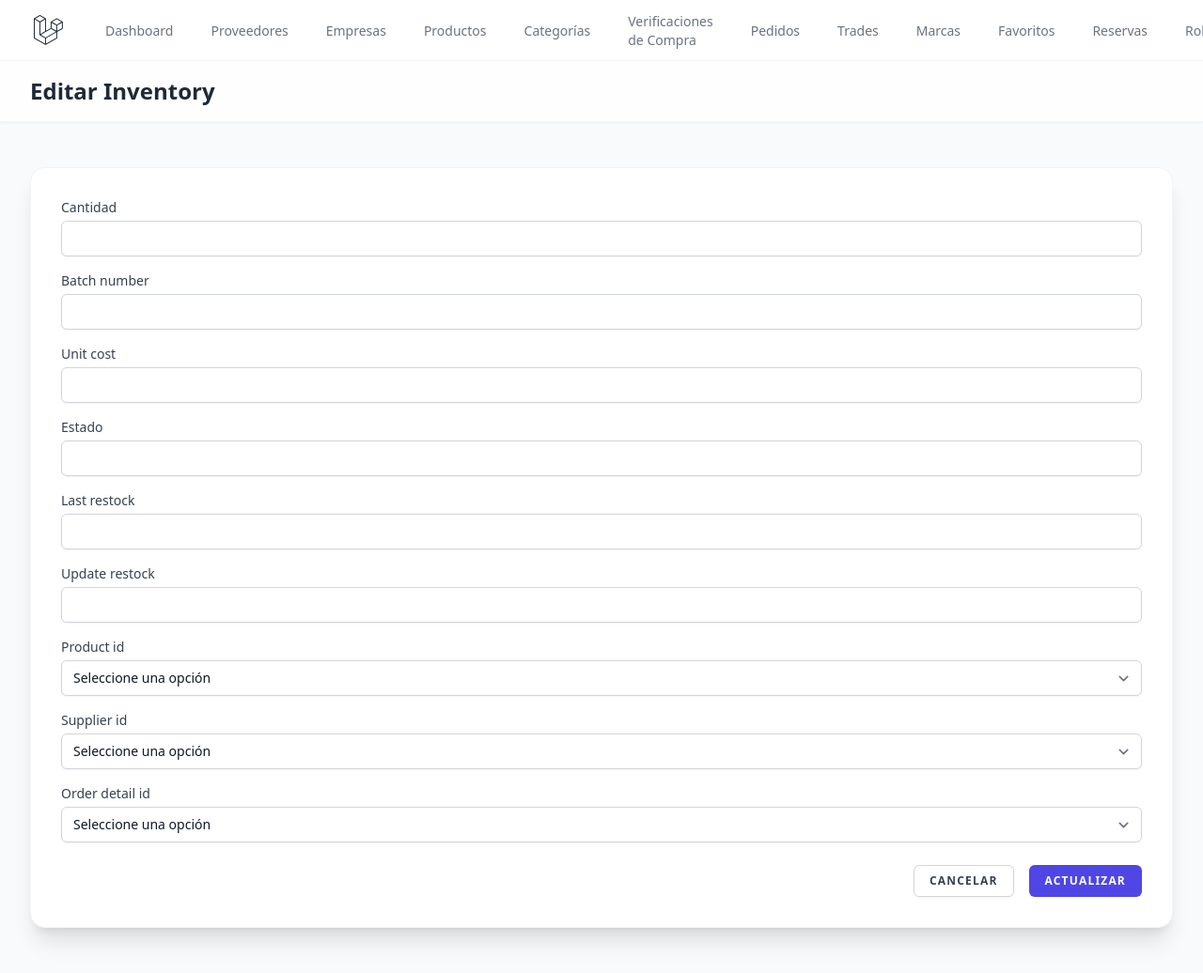
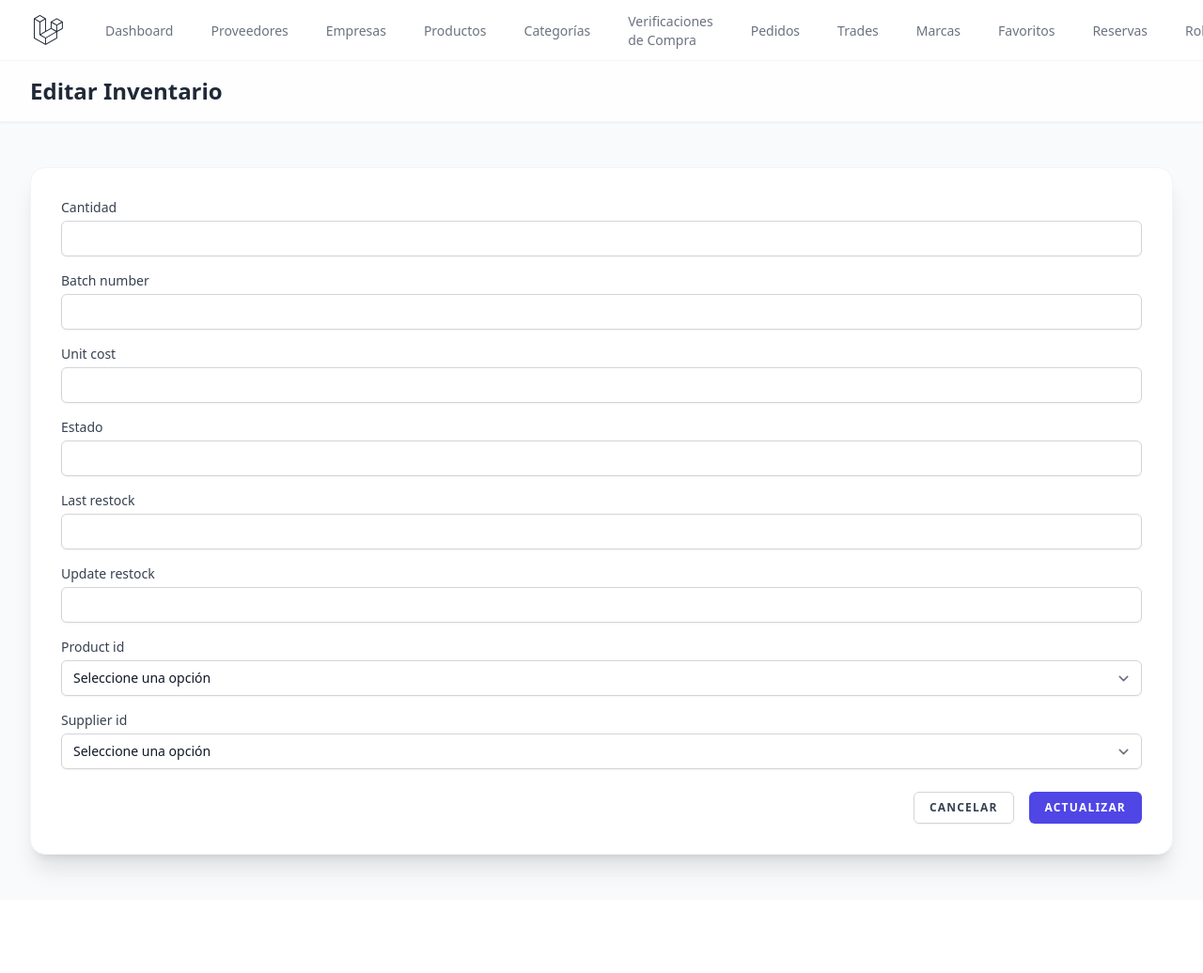
Before and after one commit to lencet-344/Flow-Tech, a Laravel app: template resources/views/inventories/edit.blade.php in a window 1280 px wide; the page is wider, and only the part inside the window is pictured. Shown: that part at 94% size. After the commit the page ends 933 px from the top of that part, so only its background shows below. Run offline with Laravel 12, Linux system fonts and the light colour scheme; the template is opened without the code that fills it, so the values that code supplies are empty; style sheets or scripts are compiled from the project's sources; parts of the project's set-up code (start-up, migrations or seed data) failed here and were passed over; some libraries are stand-ins or nearby versions.

```diff
--- a/resources/views/inventories/edit.blade.php
+++ b/resources/views/inventories/edit.blade.php
@@ -1,7 +1,7 @@
 <x-app-layout>
     <x-slot name="header">
         <h2 class="font-semibold text-2xl text-gray-800 dark:text-gray-100">
-            Editar Inventory
+            Editar Inventario
         </h2>
     </x-slot>
 
@@ -78,7 +78,8 @@
                             <p class="mt-2 text-sm text-red-600 dark:text-red-400">{{ $message }}</p>
                         @enderror
                     </div>
-                    <div class="mb-4">
+                    {{--
+<div class="mb-4">
                         <label for="order_detail_id" class="block text-sm font-medium text-gray-700 dark:text-gray-300">Order detail id</label>
                         <select name="order_detail_id" id="order_detail_id" class="mt-1 block w-full rounded-md border-gray-300 dark:border-gray-600 dark:bg-gray-700 dark:text-white shadow-sm focus:border-indigo-500 focus:ring-indigo-500 sm:text-sm">
                             <option value="">Seleccione una opción</option>
@@ -90,6 +91,7 @@
                             <p class="mt-2 text-sm text-red-600 dark:text-red-400">{{ $message }}</p>
                         @enderror
                     </div>
+--}}
                     <div class="flex justify-end mt-6">
                         <a href="{{ route('inventories.index') }}" class="mr-4 inline-flex items-center px-4 py-2 border border-gray-300 rounded-md font-semibold text-xs text-gray-700 dark:text-gray-300 uppercase tracking-widest shadow-sm hover:text-gray-500 dark:hover:text-gray-400 focus:outline-none focus:border-indigo-300 focus:ring focus:ring-indigo-200 active:text-gray-800 active:bg-gray-50 transition">
                             Cancelar
```
